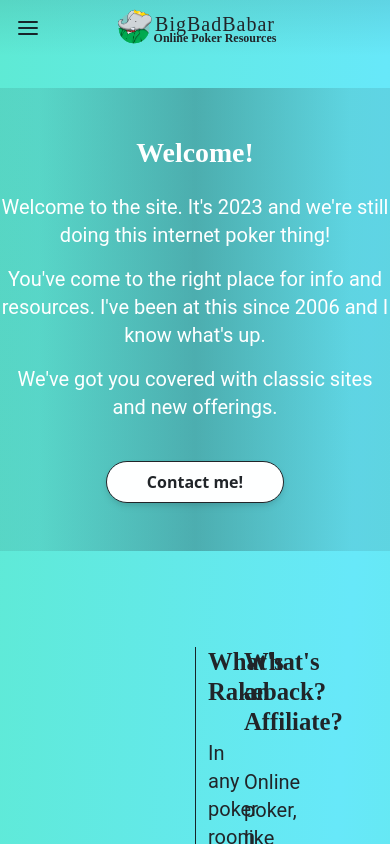
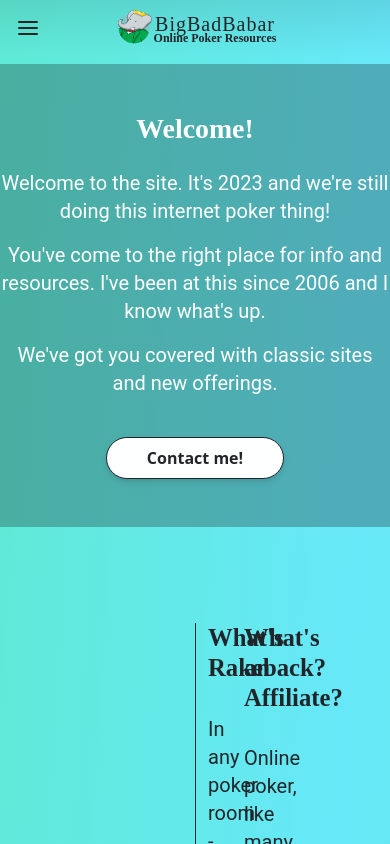
Before and after one commit to oceanhillman/bigbadbabar, a React (Create React App) app: page / in a window 390 px wide. Shown: the top 844 px of the page. Built offline with nearby package versions, Linux system fonts and the light colour scheme.

Commit message:
Add responsive background

```diff
--- a/src/components/ActionBanner.jsx
+++ b/src/components/ActionBanner.jsx
@@ -8,7 +8,7 @@ function ActionBanner(props) {
     );
 
     return(
-        <div className="mt-8 py-5 text-almost-white bg-gradient-to-r from-dark/10 from-10% via-dark/30 to-dark/10 to-90%">
+        <div className="mt-2 py-5 text-almost-white bg-dark/30 lg:bg-transparent lg:bg-gradient-to-r from-dark/10 from-10% via-dark/30 to-dark/10 to-90%">
             <div className="text-center">
                 <h1 className="pb-3 font-title font-bold">
                     {props.title}
```
